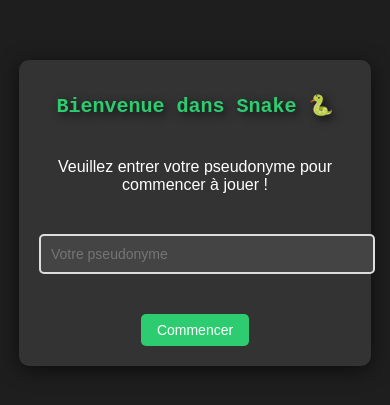
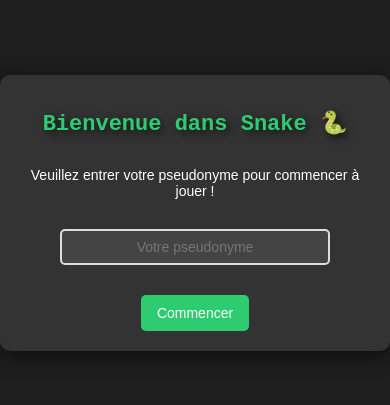
Before and after one commit to yoshiTorisutan-web/Snake, a plain HTML site: page index.html in a window 390 px wide. Shown: the part 209-614 px from the top of the page. Drawn offline with Linux system fonts and the light colour scheme.

Commit message:
Add files via upload

```diff
--- a/css/pseudonyme.css
+++ b/css/pseudonyme.css
@@ -1,7 +1,7 @@
 /* Fond de la page */
 body {
   font-family: "Arial", sans-serif;
-  background-color: #1e1e1e; /* Fond sombre */
+  background-color: #1e1e1e;
   color: #fff;
   margin: 0;
   padding: 0;
@@ -14,55 +14,57 @@ body {
 
 /* Conteneur du formulaire */
 .form-container {
-  background-color: #333; /* Gris foncé */
-  padding: 100px;
+  background-color: #333;
+  padding: 50px; /* Réduit le padding */
   border-radius: 10px;
   box-shadow: 0px 4px 20px rgba(0, 0, 0, 0.6);
-  width: 300px;
+  max-width: 90%; /* Empêche d’être trop large */
+  width: 350px; /* Taille de base */
   text-align: center;
   align-items: center;
 }
 
 /* Titre du formulaire */
 .form-container h1 {
-  font-size: 30px;
+  font-size: 28px;
   font-family: "Courier New", monospace;
   color: #2ecc71;
   text-shadow: 3px 3px 10px rgba(0, 0, 0, 0.7);
-  margin-bottom: 40px;
-  text-align: center;
+  margin-bottom: 30px; /* Réduit l’espace */
 }
 
 /* Description sous le titre */
 .form-container p {
   font-size: 16px;
   color: #fff;
-  margin-bottom: 40px;
+  margin-bottom: 30px;
 }
 
 /* Champ de saisie */
 #nickname {
-  width: 100%;
+  width: 80%; /* Réduit la largeur */
+  max-width: 250px; /* Empêche qu'il ne soit trop large */
   padding: 10px;
   font-size: 16px;
-  border: 2px solid #ddd; /* Bordure gris clair */
+  border: 2px solid #ddd;
   border-radius: 5px;
-  background-color: #444; /* Gris foncé pour le champ */
-  color: #fff; /* Texte en blanc */
-  margin-bottom: 30px;
+  background-color: #444;
+  color: #fff;
+  margin-bottom: 20px;
   outline: none;
+  text-align: center; /* Centre le texte */
 }
 
 #nickname:focus {
-  border-color: #2ecc71; /* Vert au focus */
+  border-color: #2ecc71;
 }
 
 /* Bouton Commencer */
 button[type="submit"] {
-  background-color: #2ecc71; /* Vert */
+  background-color: #2ecc71;
   color: white;
   border: none;
-  padding: 10px 20px;
+  padding: 12px 20px;
   border-radius: 5px;
   cursor: pointer;
   font-size: 16px;
@@ -70,7 +72,7 @@ button[type="submit"] {
 }
 
 button[type="submit"]:hover {
-  background-color: #27ae60; /* Vert plus foncé au survol */
+  background-color: #27ae60;
 }
 
 button[type="submit"]:focus {
@@ -80,20 +82,25 @@ button[type="submit"]:focus {
 /* Mobile friendly */
 @media (max-width: 600px) {
   .form-container {
-    width: 80%;
     padding: 20px;
+    max-width: 95%;
   }
 
   .form-container h1 {
-    font-size: 20px;
+    font-size: 22px;
+  }
+
+  .form-container p {
+    font-size: 14px;
   }
 
   #nickname {
     font-size: 14px;
+    padding: 8px;
   }
 
   button[type="submit"] {
     font-size: 14px;
-    padding: 8px 16px;
+    padding: 10px 16px;
   }
 }
--- a/index.html
+++ b/index.html
@@ -6,6 +6,7 @@
     <title>Snake Game</title>
     <link rel="icon" type="image/x-icon" href="/favicon/serpent.png" />
     <link rel="stylesheet" href="/css/pseudonyme.css" />
+    <meta name="viewport" content="width=device-width, initial-scale=1">
   </head>
   <body>
     <div class="form-container">
```
Also changed, not shown: css/game.css (+40 -0 lines).
